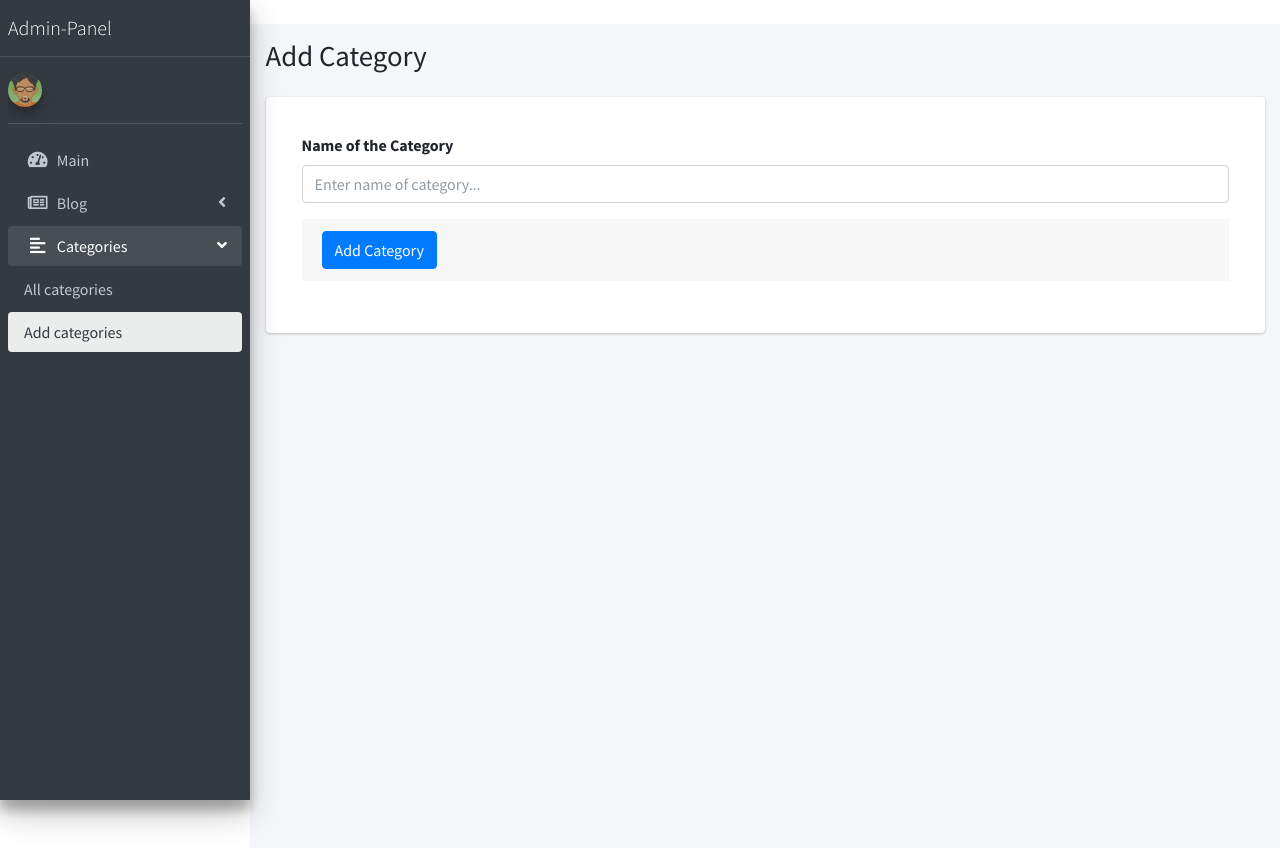
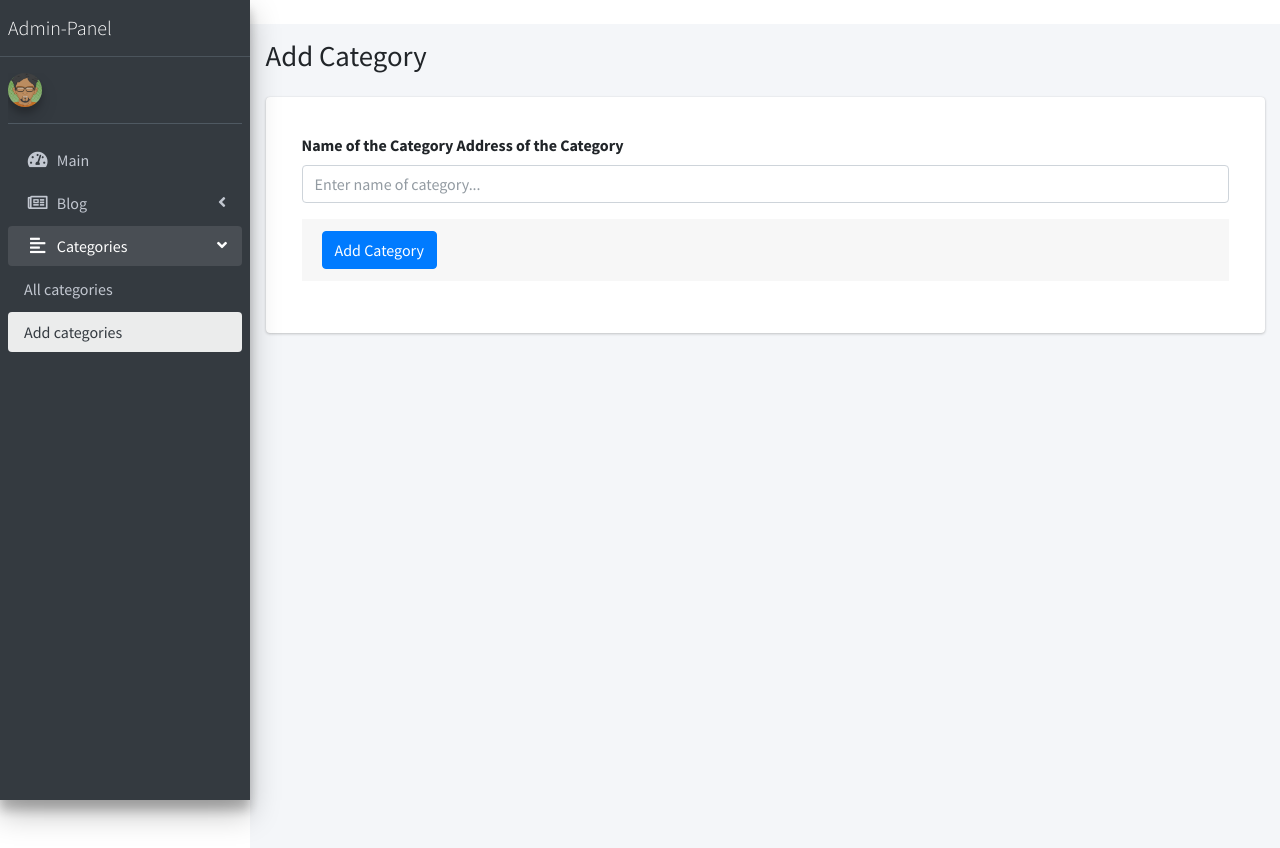
Before and after one commit to AbdullayevBekzod/Laravel_admin_panel, a Laravel app: page /admin_panel/category/create in a window 1280 px wide. Run offline with Laravel 8, Linux system fonts and the light colour scheme; data that the repository does not hold is empty; some libraries are stand-ins or nearby versions.

Commit message:
resources/views/admin/category/create.blade.php>address added

```diff
--- a/resources/views/admin/category/create.blade.php
+++ b/resources/views/admin/category/create.blade.php
@@ -34,6 +34,7 @@
                       <div class="card-body">
                         <div class="form-group">
                           <label for="exampleInputEmail1">Name of the Category</label>
+                          <label for="exampleInputEmail1">Address of the Category</label>
                           <input type="text" class="form-control" name="title" id="exampleInputEmail1" placeholder="Enter name of category..." required>
                         </div>
                         <div class="card-footer">
```
